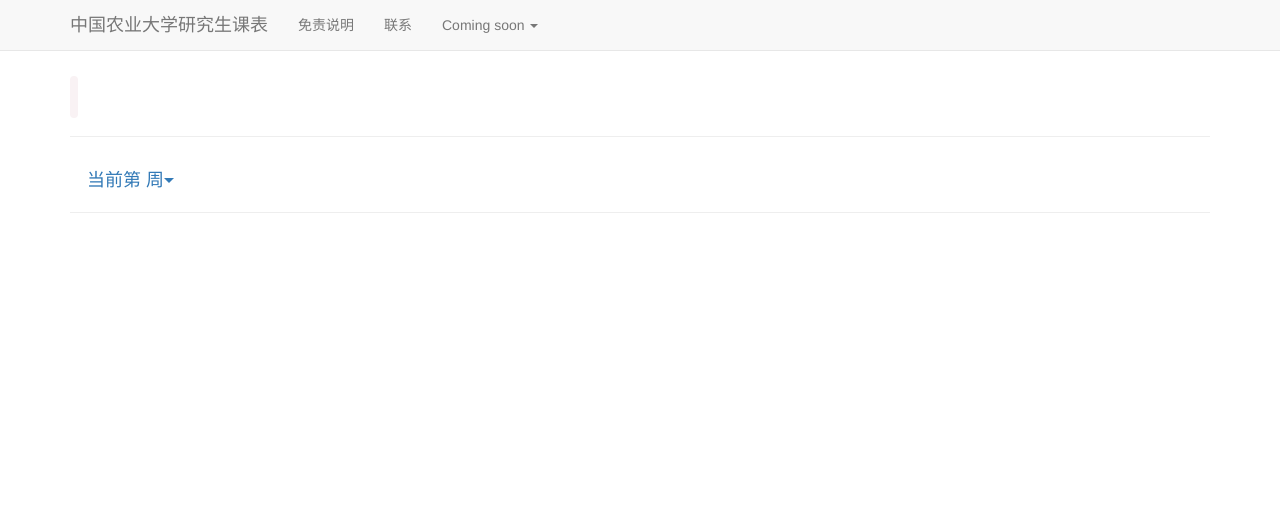
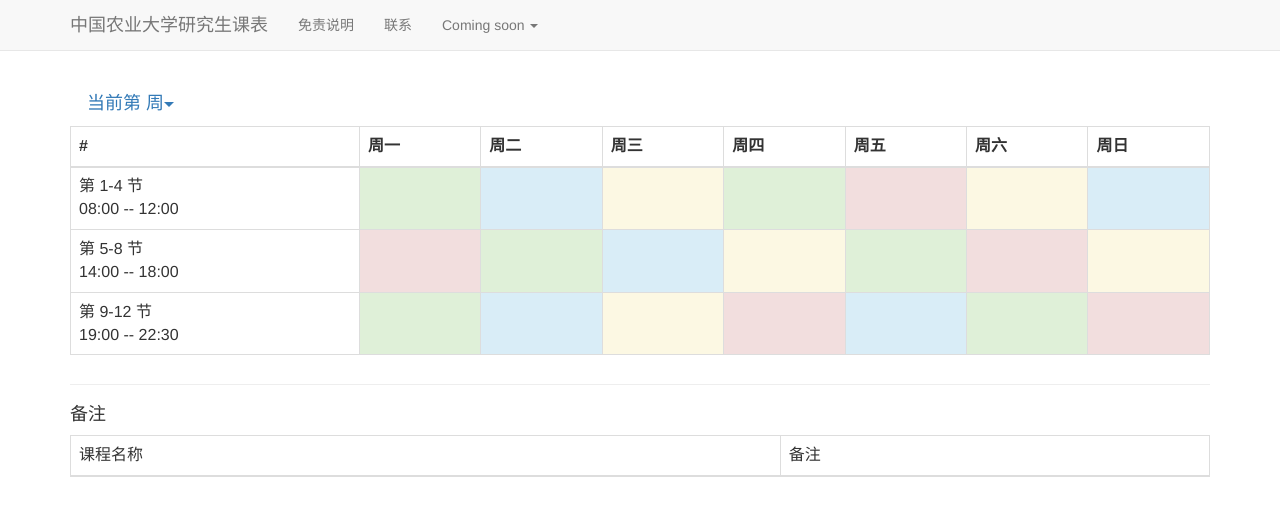
Before and after one commit to CabbSir/CAU_Graduate_Course_Schedule, a Flask app: page /schedule in a window 1280 px wide. Shown: the top 516 px of the page. Run offline with Flask 2, Linux system fonts and the light colour scheme; data that the repository does not hold is empty; some libraries are stand-ins or nearby versions.

Commit message:
基础功能完成

```diff
--- a/Web/routes/interface.py
+++ b/Web/routes/interface.py
@@ -174,7 +174,6 @@
     session.permanent = True
     session['login_user_id'] = user_id
     session['login_user_name'] = name
-    # @TODO 引入redis后直接加入消息队列处理数据
     user = User.query.filter_by(j_name = name).first()
     if user.build_status == 1:
         return JsonReturn.success()
@@ -238,11 +237,15 @@
             course_db.session.add(course)
             course_db.session.commit()
             course_id = course.id
+            ucr = UserCourseRelation(user_id = session.get("login_user_id"), course_id = course_id)
+            ucr_db.session.add(ucr)
+            ucr_db.session.commit()
         else:
             course_id = db_course.id
-        ucr = UserCourseRelation(user_id = session.get("login_user_id"), course_id = course_id)
-        ucr_db.session.add(ucr)
-        ucr_db.session.commit()
+            ucr = UserCourseRelation(user_id = session.get("login_user_id"), course_id = course_id)
+            ucr_db.session.add(ucr)
+            ucr_db.session.commit()
+            continue
         # 需要更进一步操作的列表
         if tds[6].get_text(strip = True) == '':
             empty_list.append({
@@ -440,7 +443,7 @@
             "week_day": day.week_day,
             "date": day.date.strftime("%Y-%m-%d")
         })
-    sql = "SELECT c.id, c.no, c.name, c.remark, c.is_special, d.class_start, d.class_end, d.classroom " \
+    sql = "SELECT c.id, c.no, c.name, c.remark, c.is_special, d.class_start, d.class_end, d.classroom, d.weekday " \
           "FROM tb_course c LEFT JOIN tb_detail d ON c.id = d.course_id WHERE c.week_end >= " + str(
         week_no) + " AND c.week_start <= " + str(week_no) + " AND c.season_id = " + str(
         season_info.id) + " AND (d.`week`=" + str(week_no) + " or d.`week`=0)"
@@ -457,7 +460,8 @@
             'is_special': course[4],
             'class_start': course[5],
             'class_end': course[6],
-            'classroom': course[7]
+            'classroom': course[7],
+            'weekday': course[8]
         })
         if course[4] == 1 and course[0] not in special_id_list:
             special_list.append({
--- a/Web/templates/schedule.html
+++ b/Web/templates/schedule.html
@@ -48,8 +48,6 @@
 <br>
 <div class="container">
     <div class="page-header">
-        <h1 id="messageH1"><code id="messageCode"></code></h1>
-        <hr>
         <div class="btn-group">
             <button class="btn btn-link btn-lg dropdown-toggle" type="button" data-toggle="dropdown"
                     aria-haspopup="true" aria-expanded="false">
@@ -61,15 +59,70 @@
 
             </ul>
         </div>
-        <table id="schedule" class="invisible">
+        <table id="schedule" class="table table-bordered table-hover table-responsive">
             <thead>
+            <tr>
+                <th>#</th>
+                <th>周一</th>
+                <th>周二</th>
+                <th>周三</th>
+                <th>周四</th>
+                <th>周五</th>
+                <th>周六</th>
+                <th>周日</th>
+            </tr>
+            <tr id="dateTr">
 
+            </tr>
+            </thead>
+            <tbody>
+                <tr id="tr1">
+                    <td id="1-0">第 1-4 节<br> 08:00 -- 12:00 </td>
+                    <td id="1-1" class="success"></td>
+                    <td id="2-1" class="info"></td>
+                    <td id="3-1" class="warning"></td>
+                    <td id="4-1" class="success"></td>
+                    <td id="5-1" class="danger"></td>
+                    <td id="6-1" class="warning"></td>
+                    <td id="7-1" class="info"></td>
+                </tr>
+                <tr id="tr2">
+                    <td id="2-0">第 5-8 节<br> 14:00 -- 18:00 </td>
+                    <td id="1-2" class="danger"></td>
+                    <td id="2-2" class="success"></td>
+                    <td id="3-2" class="info"></td>
+                    <td id="4-2" class="warning"></td>
+                    <td id="5-2" class="success"></td>
+                    <td id="6-2" class="danger"></td>
+                    <td id="7-2" class="warning"></td>
+                </tr>
+                <tr id="tr3">
+                    <td id="3-0">第 9-12 节<br> 19:00 -- 22:30 </td>
+                    <td id="1-3" class="success"></td>
+                    <td id="2-3" class="info"></td>
+                    <td id="3-3" class="warning"></td>
+                    <td id="4-3" class="danger"></td>
+                    <td id="5-3" class="info"></td>
+                    <td id="6-3" class="success"></td>
+                    <td id="7-3" class="danger"></td>
+                </tr>
+            </tbody>
+        </table>
+    </div>
+    <footer class="footer">
+        <h4>备注</h4>
+        <table id="remarkTable" class="table table-bordered table-hover table-responsive">
+            <thead>
+                <tr>
+                    <td>课程名称</td>
+                    <td>备注</td>
+                </tr>
             </thead>
             <tbody>
 
             </tbody>
         </table>
-    </div>
+    </footer>
 </div>
 
 <!-- Bootstrap core JavaScript-->
@@ -77,7 +130,16 @@
 <script src="../static/js/bootstrap.min.js"></script>
 
 <script>
-    week_no_now = 0;
+    let week_no_now = 0;
+    let weekday_obj = {
+        '周一': 1,
+        '周二': 2,
+        '周三': 3,
+        "周四": 4,
+        "周五": 5,
+        '周六': 6,
+        '周日': 7
+    }
     $(function () {
         isLogin()
         getWeekInfo()
@@ -120,20 +182,56 @@
             }
         });
         $('#ul').on('click', '.weekBtn', function () {
+            $("#weekNowSpan").text($(this).attr("weekNo"))
             getSchedule($(this).attr("weekNo"));
         });
     }
 
     function getSchedule(week_no) {
+        $("#remarkTable tbody").empty();
+        $("#dateTr").empty();
+        $("#tr1 td").empty();
+        $("#tr3 td").empty();
+        $("#tr2 td").empty();
+        $("#1-0").append("第 1-4 节<br> 08:00 -- 12:00 ");
+        $("#2-0").append("第 5-8 节<br> 14:00 -- 18:00 ");
+        $("#3-0").append("第 9-12 节<br> 19:00 -- 22:30 ");
         $.ajax({
             url: '/console/schedule?week_no=' + week_no,
             type: 'GET',
             success: function (data) {
                 if (data.code === 0) {
                     // 展示课表
-                    $("#messageH1").attr('class', 'invisible');
-                    // @TODO
-                    $("#schedule").attr('class', 'visible');
+                    $.each(data.message.thead, function (index, data) {
+                        if (index === 0) {
+                            let dateTd = $("<td></td>").append("日期")
+                            $("#dateTr").append(dateTd);
+                        }
+                        let dateTd = $("<td></td>").append(data.date)
+                        $("#dateTr").append(dateTd);
+                    })
+                    $.each(data.message.special, function (index, data) {
+                        let tr = $("<tr></tr>");
+                        let nameTd = $("<td></td>").append(data.name);
+                        let remarkTd = $("<td></td>").append(data.remark);
+                        tr.append(nameTd).append(remarkTd).appendTo("#remarkTable tbody")
+                    })
+                    $.each(data.message.tbody, function (index, data) {
+                        let td = $("<td></td>").append("《"+data.name+"》" +'<br>'+ data.classroom);
+                        let firstNum = weekday_obj[data.weekday];
+                        let secondNum = 0
+                        if (data.class_start === 1) {
+                            secondNum = 1
+                        }
+                        if (data.class_start === 5) {
+                            secondNum = 2
+                        }
+                        if (data.class_start === 9) {
+                            secondNum = 3
+                        }
+                        let id = firstNum + "-" + secondNum;
+                        $("#"+id).append(td);
+                    })
                 } else {
                     $("#messageCode").val(data.message);
                 }
```
